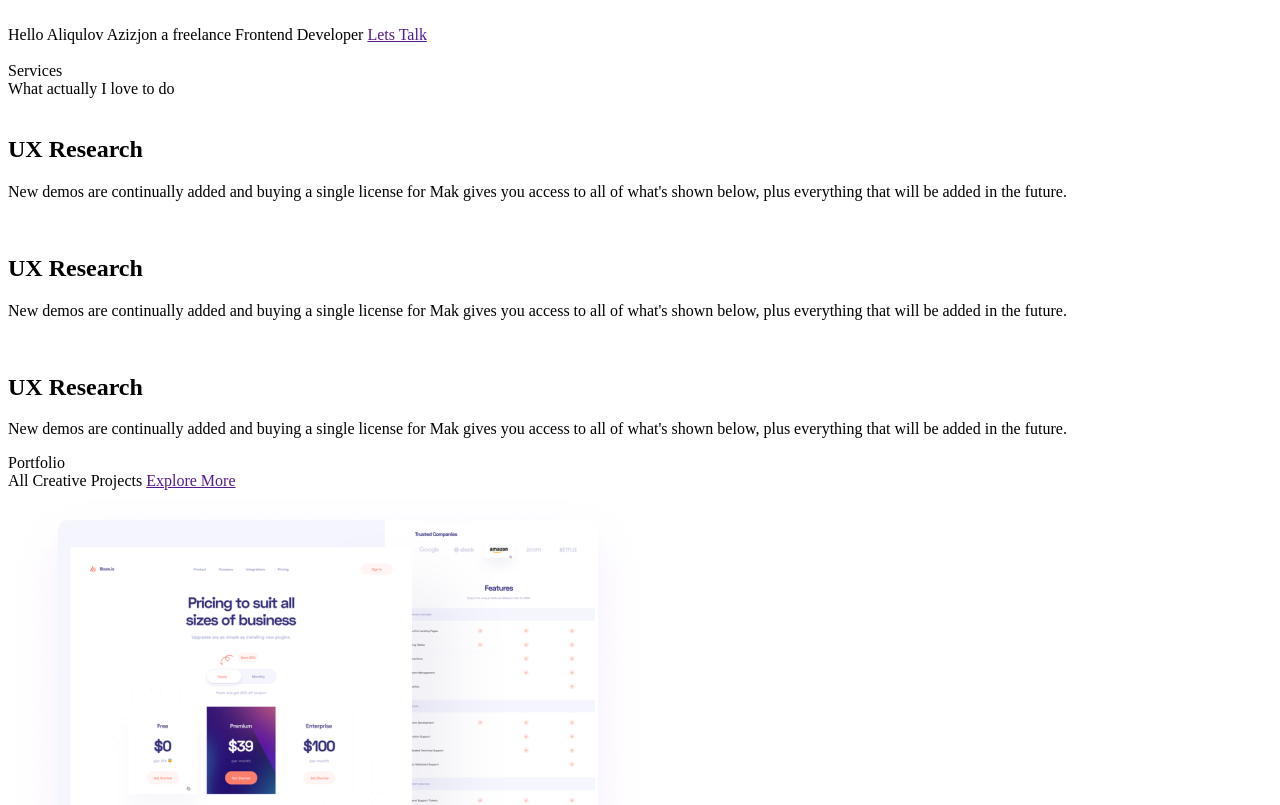
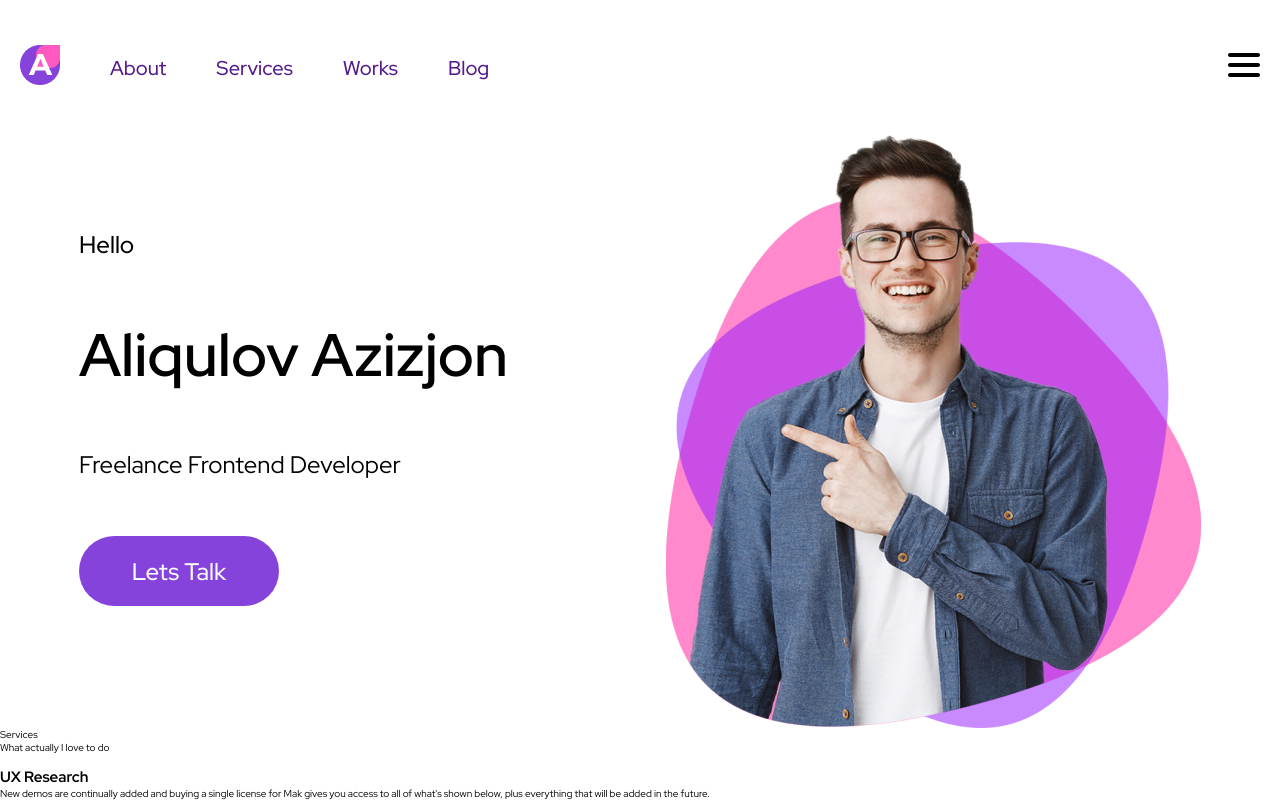
Before and after one commit to Azizjon003/Portfoilo, a plain HTML site: page index.html in a window 1280 px wide. Shown: the top 805 px of the page. Drawn offline with Linux system fonts and the light colour scheme.

Commit message:
style yozilmoqda

```diff
--- a/index.html
+++ b/index.html
@@ -5,26 +5,35 @@
     <meta http-equiv="X-UA-Compatible" content="IE=edge" />
     <meta name="viewport" content="width=device-width, initial-scale=1.0" />
     <title>Azizjon Portfolio</title>
+    <link rel="preconnect" href="https://fonts.googleapis.com" />
+    <link rel="preconnect" href="https://fonts.gstatic.com" crossorigin />
+    <link
+      href="https://fonts.googleapis.com/css2?family=Red+Hat+Display:wght@400;500;600;700&display=swap"
+      rel="stylesheet"
+    />
+    <link rel="stylesheet" href="style.css" />
   </head>
   <body>
     <header class="header">
       <div class="navbar">
-        <div class="logo"><img src="" alt="" /></div>
+        <div class="logo"><img src="./Group 31.png" alt="" /></div>
         <div class="navbar">
-          <a href="" class="nav_menu"></a><a href="" class="nav_menu"></a
-          ><a href="" class="nav_menu"></a><a href="" class="nav_menu"></a>
+          <a href="" class="nav_menu">About</a
+          ><a href="" class="nav_menu">Services</a
+          ><a href="" class="nav_menu">Works</a
+          ><a href="" class="nav_menu">Blog</a>
         </div>
       </div>
-      <div class="menu_btn"></div>
+      <div class="menu_btn"><img src="./menu (1).png" alt="" /></div>
     </header>
     <section class="main">
       <div class="section_name">
-        <span>Hello</span>
-        <span>Aliqulov Azizjon</span>
-        <span class="my_job">a freelance Frontend Developer </span>
+        <span class="span">Hello</span>
+        <span class="span_name">Aliqulov Azizjon</span>
+        <span class="my_job"> Freelance Frontend Developer </span>
         <a href="" class="go">Lets Talk</a>
       </div>
-      <img src="" alt="" class="background_img" />
+      <img src="./user-image 1.png" alt="" class="background_img" />
     </section>
     <!-- Services section -->
     <section class="services">
--- a/style.css
+++ b/style.css
@@ -0,0 +1,84 @@
+* {
+  margin: 0;
+  padding: 0;
+}
+html {
+  font-size: 62.5%;
+}
+body {
+  background-color: #fff;
+  padding: 3rem 0;
+  font-family: "Red Hat Display", sans-serif;
+}
+.header {
+  display: flex;
+  justify-content: space-between;
+  align-items: center;
+  padding: 1.5rem 2rem;
+  font-size: 2rem;
+}
+.navbar {
+  display: flex;
+  align-items: center;
+  gap: 5rem;
+  color: #25202f;
+}
+.nav_menu {
+  text-decoration: none;
+  font-weight: 500;
+  transition: 100ms all;
+}
+.nav_menu:hover {
+  transform: scale(1.1);
+  color: black;
+}
+.main {
+  margin: 0 auto;
+  display: flex;
+  align-items: center;
+  justify-content: space-around;
+}
+.section_name {
+  display: flex;
+  flex-direction: column;
+  /* align-items: center; */
+  justify-content: center;
+  gap: 5.5rem;
+}
+.span {
+  font-size: 24px;
+  font-weight: 500;
+  font-style: normal;
+}
+.span_name {
+  font-size: 6rem;
+  font-weight: 600;
+  color: #000;
+  font-style: normal;
+}
+.my_job {
+  font-style: normal;
+  font-weight: 400;
+  font-size: 24px;
+  line-height: 32px;
+}
+
+.go {
+  width: 200px;
+  height: 30px;
+  padding: 2rem 0;
+  text-align: center;
+  background: #8643dc;
+  border-radius: 100px;
+  font-size: 2.4rem;
+  text-decoration: none;
+  font-weight: 500;
+  color: white;
+  transition: 500ms all;
+}
+.go:hover {
+  background-color: #41088c;
+  font-size: 2.6rem;
+}
+.services {
+}
```
Also changed, not shown: Group 31.png (added), menu (1).png (added), user-image 1.png (added).
